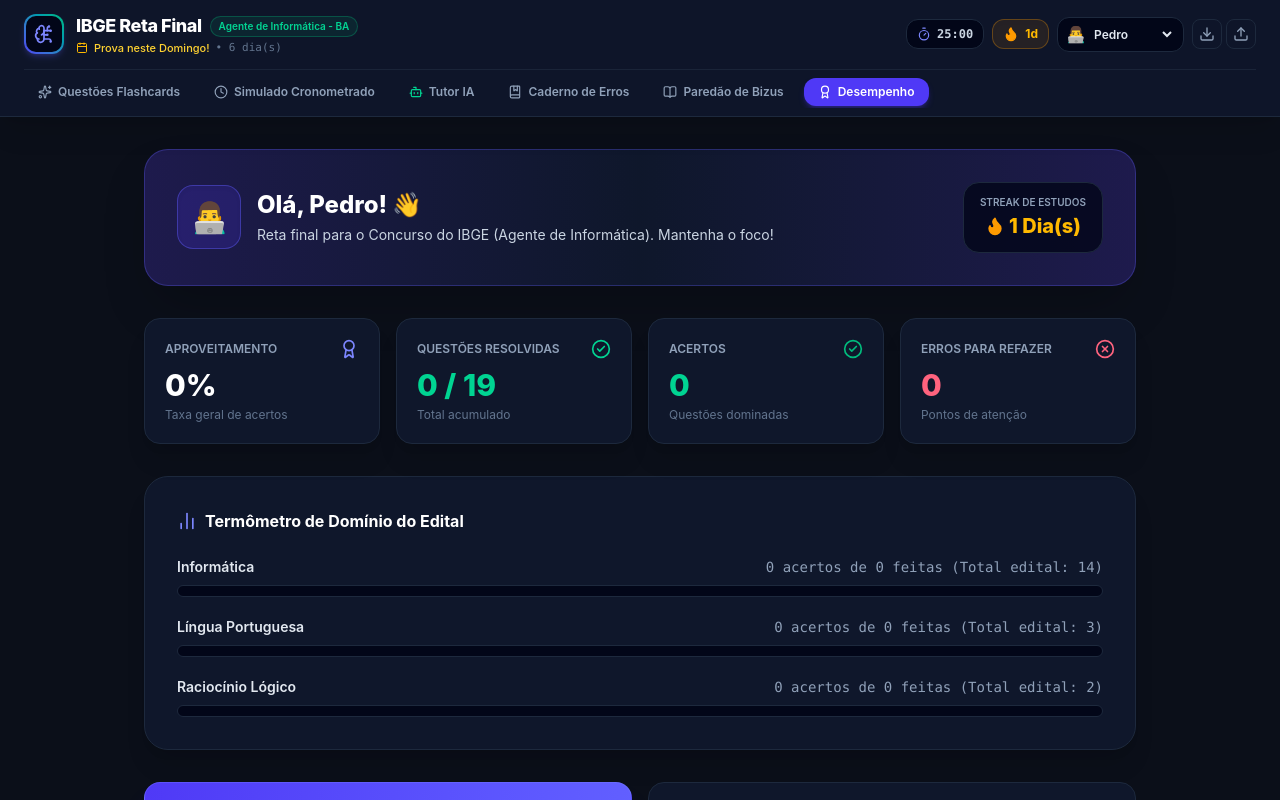
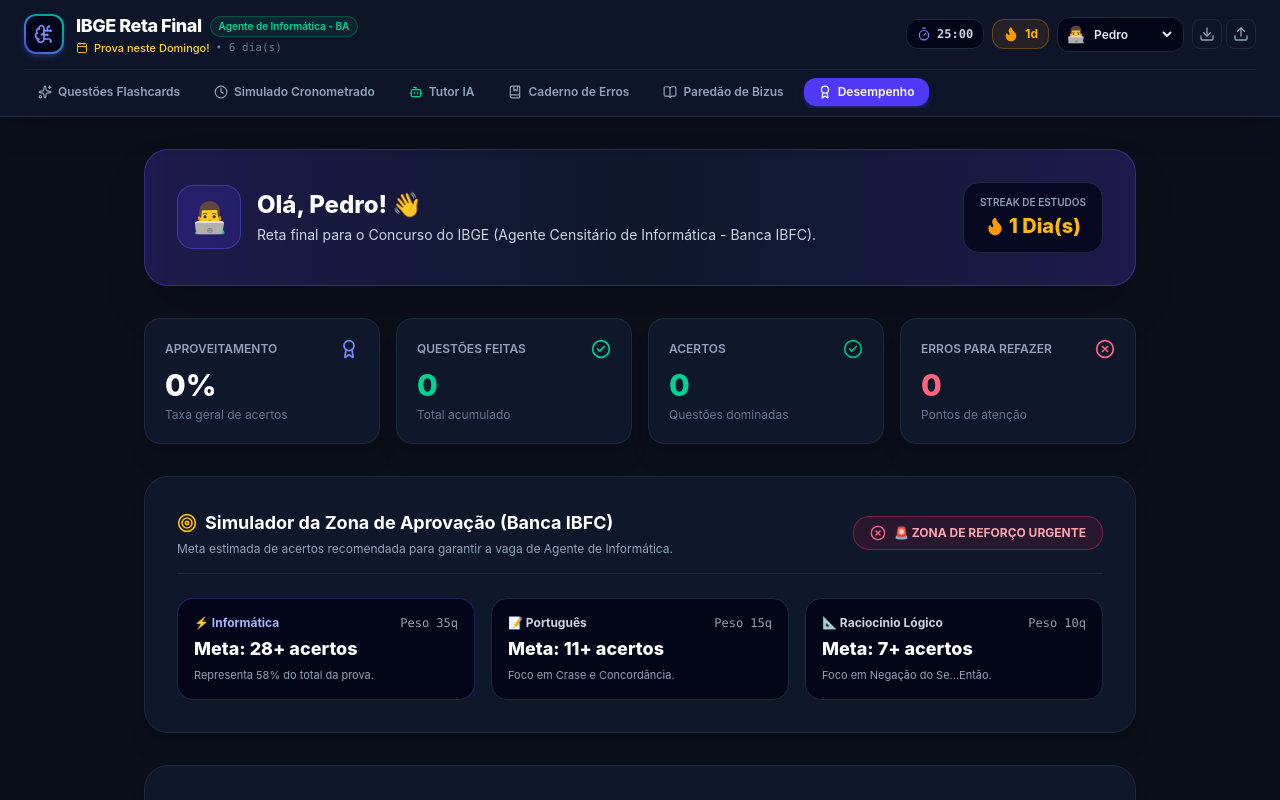
Before and after one commit to pedrodsilval/ibge-estudos-ba, a React (Vite) app: page / in a window 1280 px wide. Both pictures are taken after a click on the button "Desempenho". Shown: the top 800 px of the page. Built offline with nearby package versions, Linux system fonts and the light colour scheme.

Commit message:
Enrich question bank with deep IBFC past exam questions and add Approval Zone Simulator

```diff
--- a/src/components/Dashboard.tsx
+++ b/src/components/Dashboard.tsx
@@ -6,7 +6,10 @@
   XCircle,
   BarChart2,
   BookOpen,
-  Sparkles
+  Sparkles,
+  Target,
+  ShieldCheck,
+  AlertTriangle
 } from 'lucide-react';
 import type { Question, UserProfile, SubjectType } from '../types/study';
 
@@ -44,6 +47,10 @@
     }
   });
 
+  // Metas da Zona de Aprovação Prova IBFC (60 Questões)
+  const isApprovalZone = accuracyPercentage >= 75;
+  const isAttentionZone = accuracyPercentage >= 50 && accuracyPercentage < 75;
+
   return (
     <div className="max-w-5xl mx-auto px-4 py-8 space-y-8">
 
@@ -58,7 +65,7 @@
               Olá, {activeProfile.name}! 👋
             </h2>
             <p className="text-xs sm:text-sm text-slate-300 mt-1">
-              Reta final para o Concurso do IBGE (Agente de Informática). Mantenha o foco!
+              Reta final para o Concurso do IBGE (Agente Censitário de Informática - Banca IBFC).
             </p>
           </div>
         </div>
@@ -88,10 +95,10 @@
 
         <div className="bg-slate-900 border border-slate-800 p-5 rounded-2xl shadow-xl">
           <div className="flex items-center justify-between">
-            <span className="text-xs font-semibold text-slate-400 uppercase">Questões Resolvidas</span>
+            <span className="text-xs font-semibold text-slate-400 uppercase">Questões Feitas</span>
             <CheckCircle2 className="w-5 h-5 text-emerald-400" />
           </div>
-          <div className="text-3xl font-extrabold text-emerald-400 mt-2">{totalAnswered} / {questions.length}</div>
+          <div className="text-3xl font-extrabold text-emerald-400 mt-2">{totalAnswered}</div>
           <p className="text-xs text-slate-500 mt-1">Total acumulado</p>
         </div>
 
@@ -115,11 +122,84 @@
 
       </div>
 
+      {/* CALCULADORA DA ZONA DE APROVAÇÃO IBFC (60 QUESTÕES) */}
+      <div className="bg-slate-900 border border-slate-800 p-6 sm:p-8 rounded-3xl shadow-xl space-y-6">
+        <div className="flex flex-col sm:flex-row sm:items-center justify-between gap-4 border-b border-slate-800 pb-4">
+          <div>
+            <h3 className="text-base sm:text-lg font-bold text-white flex items-center gap-2">
+              <Target className="w-5 h-5 text-amber-400" />
+              Simulador da Zona de Aprovação (Banca IBFC)
+            </h3>
+            <p className="text-xs text-slate-400 mt-1">
+              Meta estimada de acertos recomendada para garantir a vaga de Agente de Informática.
+            </p>
+          </div>
+
+          <div className={`px-4 py-2 rounded-2xl border text-xs font-bold flex items-center space-x-2 ${
+            isApprovalZone
+              ? 'bg-emerald-500/10 border-emerald-500/40 text-emerald-300'
+              : isAttentionZone
+              ? 'bg-amber-500/10 border-amber-500/40 text-amber-300'
+              : 'bg-rose-500/10 border-rose-500/40 text-rose-300'
+          }`}>
+            {isApprovalZone ? (
+              <>
+                <ShieldCheck className="w-4 h-4 text-emerald-400" />
+                <span>🏆 ZONA DE APROVAÇÃO</span>
+              </>
+            ) : isAttentionZone ? (
+              <>
+                <AlertTriangle className="w-4 h-4 text-amber-400" />
+                <span>⚠️ ZONA DE ATENÇÃO (REVISAR)</span>
+              </>
+            ) : (
+              <>
+                <XCircle className="w-4 h-4 text-rose-400" />
+                <span>🚨 ZONA DE REFORÇO URGENTE</span>
+              </>
+            )}
+          </div>
+        </div>
+
+        {/* METAS POR MATÉRIA */}
+        <div className="grid grid-cols-1 sm:grid-cols-3 gap-4">
+
+          <div className="p-4 bg-slate-950 rounded-2xl border border-indigo-500/30">
+            <div className="flex justify-between items-center mb-1">
+              <span className="text-xs font-bold text-indigo-300">⚡ Informática</span>
+              <span className="text-xs font-mono text-slate-400">Peso 35q</span>
+            </div>
+            <div className="text-lg font-extrabold text-white">Meta: 28+ acertos</div>
+            <p className="text-[11px] text-slate-400 mt-1">Representa 58% do total da prova.</p>
+          </div>
+
+          <div className="p-4 bg-slate-950 rounded-2xl border border-slate-800">
+            <div className="flex justify-between items-center mb-1">
+              <span className="text-xs font-bold text-slate-300">📝 Português</span>
+              <span className="text-xs font-mono text-slate-400">Peso 15q</span>
+            </div>
+            <div className="text-lg font-extrabold text-white">Meta: 11+ acertos</div>
+            <p className="text-[11px] text-slate-400 mt-1">Foco em Crase e Concordância.</p>
+          </div>
+
+          <div className="p-4 bg-slate-950 rounded-2xl border border-slate-800">
+            <div className="flex justify-between items-center mb-1">
+              <span className="text-xs font-bold text-slate-300">📐 Raciocínio Lógico</span>
+              <span className="text-xs font-mono text-slate-400">Peso 10q</span>
+            </div>
+            <div className="text-lg font-extrabold text-white">Meta: 7+ acertos</div>
+            <p className="text-[11px] text-slate-400 mt-1">Foco em Negação do Se...Então.</p>
+          </div>
+
+        </div>
+
+      </div>
+
       {/* TERMÔMETRO DE DESEMPENHO POR MATÉRIA */}
       <div className="bg-slate-900 border border-slate-800 p-6 sm:p-8 rounded-3xl shadow-xl space-y-6">
         <h3 className="text-base font-bold text-white flex items-center gap-2">
           <BarChart2 className="w-5 h-5 text-indigo-400" />
-          Termômetro de Domínio do Edital
+          Termômetro de Domínio por Disciplina
         </h3>
 
         <div className="space-y-5">
@@ -162,7 +242,7 @@
           className="flex-1 py-4 bg-slate-900 hover:bg-slate-800 text-slate-200 font-bold rounded-2xl border border-slate-800 flex items-center justify-center space-x-2 transition-all"
         >
           <BookOpen className="w-5 h-5 text-indigo-400" />
-          <span>Fazer Simulado Completo</span>
+          <span>Fazer Simulado Completo IBFC</span>
         </button>
       </div>
 
--- a/src/data/questions.ts
+++ b/src/data/questions.ts
@@ -5,7 +5,7 @@
   // --- INFORMÁTICA (35 QUESTÕES NA PROVA IBFC) ---
   // ==========================================
 
-  // 1. Hardware, CPU, Memória e Periféricos
+  // --- HARDWARE & MICROCOMPUTADORES ---
   {
     id: 'inf-hw-01',
     subject: 'Informática',
@@ -88,11 +88,38 @@
     }
   },
 
-  // 3 e 4. Windows 10/11 e Android 13+
+  // --- WINDOWS 10/11 & ANDROID 13+ ---
   {
     id: 'inf-so-01',
     subject: 'Informática',
-    topic: '4. Sistemas Operacionais (Windows 10/11)',
+    topic: '4 e 10. Windows 10/11 - Barra de Tarefas e Atalhos',
+    source: 'IBFC / IBGE',
+    difficulty: 'Fácil',
+    statement: 'No Windows 10/11, a barra localizada (geralmente) na parte inferior da tela, que permite alternar entre janelas abertas, fixar aplicativos de uso frequente e acessar a área de notificação é chamada de:',
+    options: [
+      { key: 'A', text: 'Barra de ferramentas' },
+      { key: 'B', text: 'Barra de tarefas' },
+      { key: 'C', text: 'Barra de trabalho' },
+      { key: 'D', text: 'Barra de navegação' },
+      { key: 'E', text: 'Barra de status' }
+    ],
+    correctOption: 'B',
+    explanation: {
+      summary: 'A Barra de Tarefas é o componente principal do Windows para gerenciamento visual de janelas abertas e aplicativos fixados.',
+      optionsAnalysis: [
+        { key: 'A', isCorrect: false, reason: 'Barra de ferramentas é termo interno de aplicativos.' },
+        { key: 'B', isCorrect: true, reason: 'Barra de Tarefas = Gerencia janelas ativas, menu iniciar e ícones fixados.' },
+        { key: 'C', isCorrect: false, reason: 'Área de Trabalho é o Desktop.' },
+        { key: 'D', isCorrect: false, reason: 'Incorreto.' },
+        { key: 'E', isCorrect: false, reason: 'Barra de status fica no rodapé de janelas.' }
+      ],
+      bizu: '💡 BIZU IBFC: Barra de Tarefas = Ícones fixados, janelas ativas, relógio e área de notificação.'
+    }
+  },
+  {
+    id: 'inf-so-02',
+    subject: 'Informática',
+    topic: '4. Atalhos de Teclado do Windows 10/11',
     source: 'IBFC / IBGE',
     difficulty: 'Fácil',
     statement: 'No Sistema Operacional Windows 10 ou superior, qual o atalho padrão de teclado para criar uma NOVA PASTA na janela do Explorador de Arquivos?',
@@ -117,7 +144,7 @@
     }
   },
   {
-    id: 'inf-so-02',
+    id: 'inf-so-03',
     subject: 'Informática',
     topic: '4. Sistemas Operacionais (Android 13 ou superior)',
     source: 'IBFC / IBGE',
@@ -144,9 +171,9 @@
     }
   },
   {
-    id: 'inf-so-03',
+    id: 'inf-so-04',
     subject: 'Informática',
-    topic: '10. Manuseio de Pastas no Windows 10/11',
+    topic: '10. Manuseio de Pastas e Atalhos no Windows 10/11',
     source: 'IBFC / IBGE',
     difficulty: 'Fácil',
     statement: 'Ao selecionar um arquivo no Explorador de Arquivos do Windows 10/11 e pressionar a tecla de atalho F2, o sistema operacional irá:',
@@ -167,11 +194,11 @@
         { key: 'D', isCorrect: false, reason: 'Imprimir = Ctrl + P.' },
         { key: 'E', isCorrect: false, reason: 'Compactar requer menu de contexto.' }
       ],
-      bizu: '💡 BIZU IBFC: F2 = RENOMEAR | F3 = BUSCAR | F5 = ATUALIZAR | F11 = TELA CHEIA.'
+      bizu: '💡 BIZU IBFC: F2 = RENOMEAR | F3 = BUSCAR | F5 = ATUALIZAR | F11 = TELA CHEIA | Shift + Delete = EXCLUIR DEFINITIVO.'
     }
   },
 
-  // 6. Segurança, Antivírus, Vírus, Backup e Senhas
+  // --- SEGURANÇA DA INFORMAÇÃO, BACKUP E VÍRUS ---
   {
     id: 'inf-seg-01',
     subject: 'Informática',
@@ -254,38 +281,38 @@
     }
   },
 
-  // 7. Aplicativos Computacionais (Word e Excel)
+  // --- WORD E EXCEL ---
   {
     id: 'inf-app-01',
     subject: 'Informática',
-    topic: '7. Aplicativos Computacionais (Microsoft Excel - Fórmulas)',
+    topic: '7. Aplicativos Computacionais (Microsoft Excel - Fórmulas de Média)',
     source: 'IBFC / IBGE',
     difficulty: 'Médio',
-    statement: 'Em uma planilha do Microsoft Excel em Português, os valores das células A1=100, A2=200 e A3=300 representam dados de campo. Qual fórmula deve ser inserida para calcular a MÉDIA aritmética desses valores?',
+    statement: 'Assinale a alternativa correta sobre qual fórmula do Microsoft Excel, idioma Português, calcula a média de gastos mensais considerando os valores nas células B2:B7 e D2:D7:',
     options: [
-      { key: 'A', text: '=MED(A1:A3)' },
-      { key: 'B', text: '=MÉDIA(A1:A3)' },
-      { key: 'C', text: '=SUM(A1:A3)/3' },
-      { key: 'D', text: '=CALCULAR.MEDIA(A1;A3)' },
-      { key: 'E', text: '=AVERAGE.PT(A1:A3)' }
+      { key: 'A', text: '=(B2+B3+B4+B5+B6+B7+D2+D3+D4+D5+D6+D7)/6' },
+      { key: 'B', text: '=MÉDIA(B2:B7;D2:D7)' },
+      { key: 'C', text: '=SOMA(A2:A7;C2:C7)/12' },
+      { key: 'D', text: '=CONT.NÚM(A2:A7;C2:C7)/12' },
+      { key: 'E', text: '=MED(B2:B7;D2:D7)' }
     ],
     correctOption: 'B',
     explanation: {
-      summary: 'A função `=MÉDIA(início:fim)` calcula a média aritmética do intervalo no Excel em português. `=MED()` calcula a mediana.',
+      summary: 'A função `=MÉDIA(intervalo1; intervalo2)` calcula a média aritmética. O ponto e vírgula (;) separa os dois intervalos distintos.',
       optionsAnalysis: [
-        { key: 'A', isCorrect: false, reason: '`MED()` calcula a Mediana estatística, não a Média.' },
-        { key: 'B', isCorrect: true, reason: '`=MÉDIA(A1:A3)` soma os valores e divide pela quantidade (100+200+300)/3 = 200.' },
-        { key: 'C', isCorrect: false, reason: 'Função de soma em português é `SOMA()`, não `SUM()`.' },
-        { key: 'D', isCorrect: false, reason: 'Função inexistente.' },
-        { key: 'E', isCorrect: false, reason: 'Função inexistente.' }
+        { key: 'A', isCorrect: false, reason: 'Dividiu por 6 em vez de 12 células.' },
+        { key: 'B', isCorrect: true, reason: '`=MÉDIA(B2:B7;D2:D7)` calcula a média aritmética exata dos dois intervalos.' },
+        { key: 'C', isCorrect: false, reason: 'Intervalos errados A e C.' },
+        { key: 'D', isCorrect: false, reason: '`CONT.NÚM()` conta células numéricas, não soma.' },
+        { key: 'E', isCorrect: false, reason: '`MED()` calcula a mediana, não a média.' }
       ],
-      bizu: '💡 BIZU IBFC (EXCEL): `=MÉDIA()` = Média Aritmética | `=MED()` = Mediana (Valor Central) | `:` significa ATÉ (A1 até A3). `;` significa E (A1 e A3).'
+      bizu: '💡 BIZU IBFC (EXCEL): `=MÉDIA()` = Média Aritmética | `=MED()` = Mediana (Valor Central) | Ponto e vírgula `;` separa argumentos/intervalos distintos.'
     }
   },
   {
     id: 'inf-app-02',
     subject: 'Informática',
-    topic: '7. Aplicativos Computacionais (Microsoft Word - Atalhos)',
+    topic: '7. Aplicativos Computacionais (Microsoft Word - Atalhos PT-BR)',
     source: 'IBFC / IBGE',
     difficulty: 'Fácil',
     statement: 'Ao redigir um relatório no Microsoft Word em português, qual atalho de teclado é utilizado para aplicar o estilo NEGRITO ao texto selecionado?',
@@ -325,19 +352,19 @@
     ],
     correctOption: 'A',
     explanation: {
-      summary: 'O cifrão `$A$1` fixa a coluna A e a linha 1 (não muda). A referência relativa `B1` (uma coluna à esquerda, uma linha acima) deslocada para C3 vira `C2`.',
+      summary: 'O cifrão `$A$1` fixa a coluna A e a linha 1 (não muda). A referência relativa `B1` deslocada para C3 (1 coluna a direita, 1 linha abaixo) vira `C2`.',
       optionsAnalysis: [
-        { key: 'A', isCorrect: true, reason: '`$A$1` permanece travado. `B1` se desloca para `C2` ao ir de B2 para C3.' },
+        { key: 'A', isCorrect: true, reason: '`$A$1` permanece travado. `B1` se desloca para `C2`.' },
         { key: 'B', isCorrect: false, reason: 'Incorreto.' },
         { key: 'C', isCorrect: false, reason: 'Incorreto.' },
         { key: 'D', isCorrect: false, reason: 'Incorreto.' },
         { key: 'E', isCorrect: false, reason: 'Incorreto.' }
       ],
-      bizu: '💡 BIZU IBFC: Cifrão `$` TRAVA a linha/coluna! O que tem `$` não muda ao copiar. O que não tem `$` se desloca.'
+      bizu: '💡 BIZU IBFC: Cifrão `$` TRAVA a linha/coluna! O que tem `$` não muda ao copiar.'
     }
   },
 
-  // 8 & 9. Redes, Internet, Intranet e Correio Eletrônico
+  // --- REDES, INTRANET, INTERNET E CORREIO ELETRÔNICO ---
   {
     id: 'inf-net-01',
     subject: 'Informática',
@@ -368,28 +395,28 @@
   {
     id: 'inf-net-02',
     subject: 'Informática',
-    topic: '9. Organização de Intranet e Internet (Navegadores e Cookies)',
+    topic: '9. Organização de Intranet e Internet (Intranet x Internet)',
     source: 'IBFC / IBGE',
-    difficulty: 'Médio',
-    statement: 'Ao navegar na Internet ou na Intranet do IBGE usando Google Chrome ou Microsoft Edge, pequenos arquivos de texto são gravados no computador para armazenar preferências e dados de sessão do usuário. Como são chamados esses arquivos?',
+    difficulty: 'Fácil',
+    statement: 'Com relação à comunicação através de redes computacionais nas agências do IBGE, assinale a alternativa verdadeira:',
     options: [
-      { key: 'A', text: 'Cookies' },
-      { key: 'B', text: 'Firewalls' },
-      { key: 'C', text: 'Backdoors' },
-      { key: 'D', text: 'Plugins de PDF' },
-      { key: 'E', text: 'Spam' }
+      { key: 'A', text: 'A Intranet é uma rede privada de uso exclusivo de uma instituição, acessada internamente com tecnologias de internet.' },
+      { key: 'B', text: 'A Internet não utiliza endereços IP para identificação de computadores.' },
+      { key: 'C', text: 'A Intranet é pública e acessível livremente por qualquer usuário do mundo sem senha.' },
+      { key: 'D', text: 'O e-mail corporativo não funciona em redes de Intranet.' },
+      { key: 'E', text: 'Spam são mensagens enviadas de forma individual e exclusiva para contatos salvos.' }
     ],
     correctOption: 'A',
     explanation: {
-      summary: 'Cookies são arquivos de texto salvos pelos navegadores com preferências e estado de sessão.',
+      summary: 'Intranet é uma rede privada corporativa de acesso restrito que utiliza os mesmos protocolos e tecnologias da Internet (HTTP, TCP/IP).',
       optionsAnalysis: [
-        { key: 'A', isCorrect: true, reason: 'Cookies = Preferências e dados de sessão no navegador.' },
-        { key: 'B', isCorrect: false, reason: 'Firewall filtra tráfego de rede.' },
-        { key: 'C', isCorrect: false, reason: 'Backdoor é porta de invasão.' },
-        { key: 'D', isCorrect: false, reason: 'Plugin é extensão.' },
-        { key: 'E', isCorrect: false, reason: 'Spam é e-mail indesejado.' }
+        { key: 'A', isCorrect: true, reason: 'Intranet = Rede privada corporativa interna.' },
+        { key: 'B', isCorrect: false, reason: 'Internet usa endereços IP obrigatoriamente.' },
+        { key: 'C', isCorrect: false, reason: 'Intranet tem acesso restrito.' },
+        { key: 'D', isCorrect: false, reason: 'E-mail funciona normalmente na Intranet.' },
+        { key: 'E', isCorrect: false, reason: 'Spam é mensagem indesejada em massa.' }
       ],
-      bizu: '💡 BIZU IBFC: Cookies = Preferências/Login | Cache = Páginas/imagens gravadas localmente para velocidade.'
+      bizu: '💡 BIZU IBFC: Internet = Pública / Global | Intranet = Privada / Corporativa / Restrita.'
     }
   },
 
```
